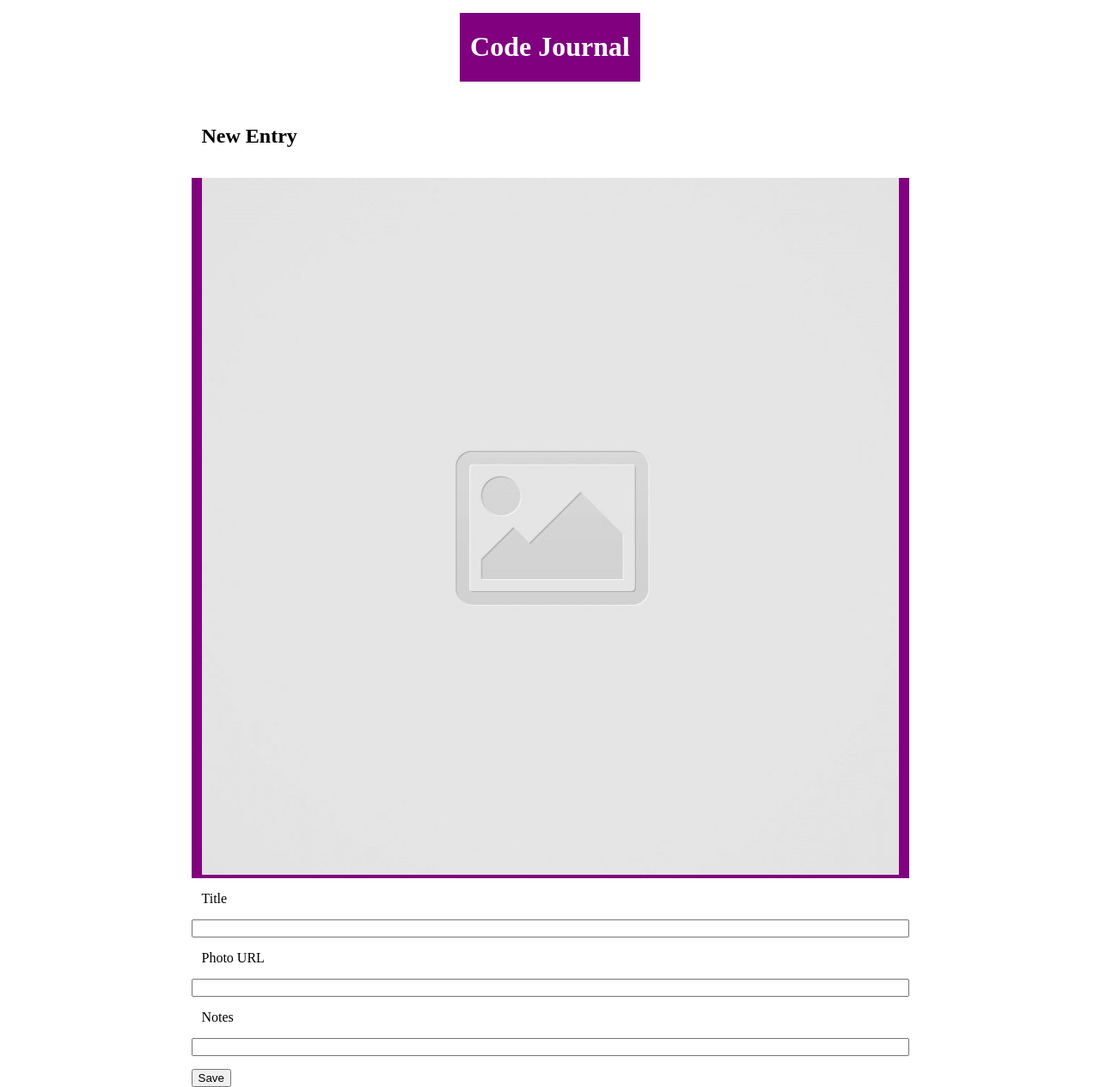
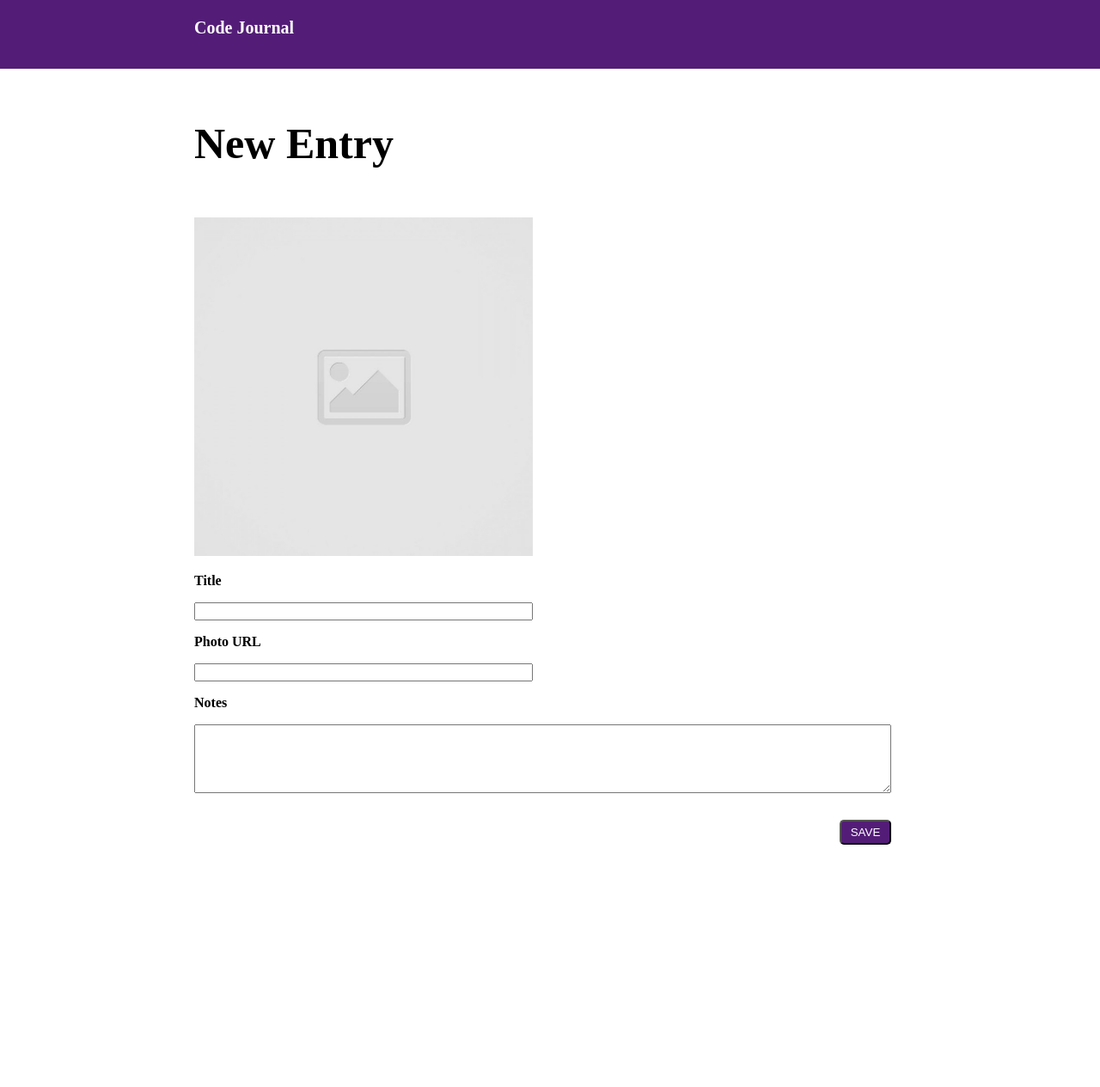
Before and after one commit to Kitlonglai/code-journal, a website: page index.html in a window 1280 px wide. Shown: the whole page at 86% size. After the commit the page ends 999 px from the top, so only its background shows below. Drawn offline with Linux system fonts and the light colour scheme.

```diff
--- a/css/layout.css
+++ b/css/layout.css
@@ -8,14 +8,12 @@
   padding: 0 1.5rem;
   display: flex;
   flex-direction: column;
-  align-items: center;
-  justify-content: center;
 }
 
 .row {
   display: flex;
   flex-wrap: wrap;
-  margin-top: 15px;
+  padding: 8px 8px 8px 0;
   align-items: start;
 }
 
@@ -39,8 +37,3 @@
     width: 50%;
   }
 }
-
-.column-full {
-  background-color: purple;
-  color: white;
-}
--- a/css/styles.css
+++ b/css/styles.css
@@ -5,15 +5,39 @@
   width: 100%;
 }
 
-label {
-  margin-bottom: 15px;
+h1 {
+  font-size: 20px;
+  color: white;
 }
 
-h1 {
-  font-size: 2rem;
+h2 {
+  font-size: 50px;
+}
+
+header {
+  background-color: rgb(83, 29, 119);
+  height: 80px;
+}
+
+label {
+  font-weight: 900;
+}
+
+.button {
+  color: white;
+  background-color: rgb(83, 29, 119);
+  padding: 5px;
+  width: 60px;
+  border-radius: 5px;
+  margin-top: 15px;
+  float: right;
 }
 
 .display {
   max-width: 100%;
   height: auto;
 }
+
+#notes {
+  height: 80px;
+}
--- a/index.html
+++ b/index.html
@@ -30,12 +30,12 @@
       <div data-view="entry-form">
         <form>
           <div class="row">
-            <div class="column-half">
+            <div class="column-full">
               <h2>New Entry</h2>
             </div>
           </div>
           <div class="row">
-            <div class="column-full">
+            <div class="column-half">
               <img class="display" src="images/placeholder-image-square.jpg">
             </div>
           </div>
@@ -44,21 +44,37 @@
               <label for="title">Title</label>
             </div>
           </div>
-          <input required type="text" name="title" id="title">
+          <div class="row">
+            <div class="column-half">
+              <input required type="text" name="title" id="title">
+            </div>
+          </div>
           <div class="row">
             <div class="column-half">
               <label for="photourl">Photo URL</label>
             </div>
           </div>
-          <input required type="url" name="photourl" id="photourl">
           <div class="row">
             <div class="column-half">
-              <label for="notes">Notes</label>
+              <input required type="url" name="photourl" id="photourl">
             </div>
           </div>
-          <input required type="text" name="notes" id="notes"></input>
           <div class="row">
-            <button type="submit">Save</button>
+            <div class="column-full">
+              <label for="notes" class="notes">Notes</label>
+            </div>
+          </div>
+          <div class="row">
+            <div class="column-full">
+              <textarea required name="notes" id="notes"></textarea>
+            </div>
+          </div>
+          <div class="row">
+            <div class="column-full">
+              <div class="button-container">
+                <input type="submit" value="SAVE" class="button">
+              </div>
+            </div>
           </div>
         </form>
       </div>
--- a/js/main.js
+++ b/js/main.js
@@ -1,20 +1,21 @@
 const photoInput = document.querySelector('#photourl');
 const form = document.querySelector('form');
 const imageDisplay = document.querySelector('.display');
-
+const img = document.querySelector('img');
 photoInput.addEventListener('input', () => {
   imageDisplay.setAttribute('src', photoInput.value);
 });
 
 form.addEventListener('submit', function (event) {
   event.preventDefault();
-  const formInput = {};
-  formInput.title = document.querySelector('#title').value;
-  formInput.photoUrl = document.querySelector('#photourl').value;
-  formInput.notes = document.querySelector('#notes').value;
-  formInput.entryId = data.nextEntryId;
+  const formInput = {
+    title: event.target.value,
+    photoUrl: event.target.value,
+    notes: event.target.value,
+    entryId: data.nextEntryId
+  };
   data.nextEntryId++;
   data.entries.unshift(formInput);
-  photoInput.setAttribute('src', 'default');
+  img.setAttribute('src', 'images/placeholder-image-square.jpg');
   form.reset();
 });
```
